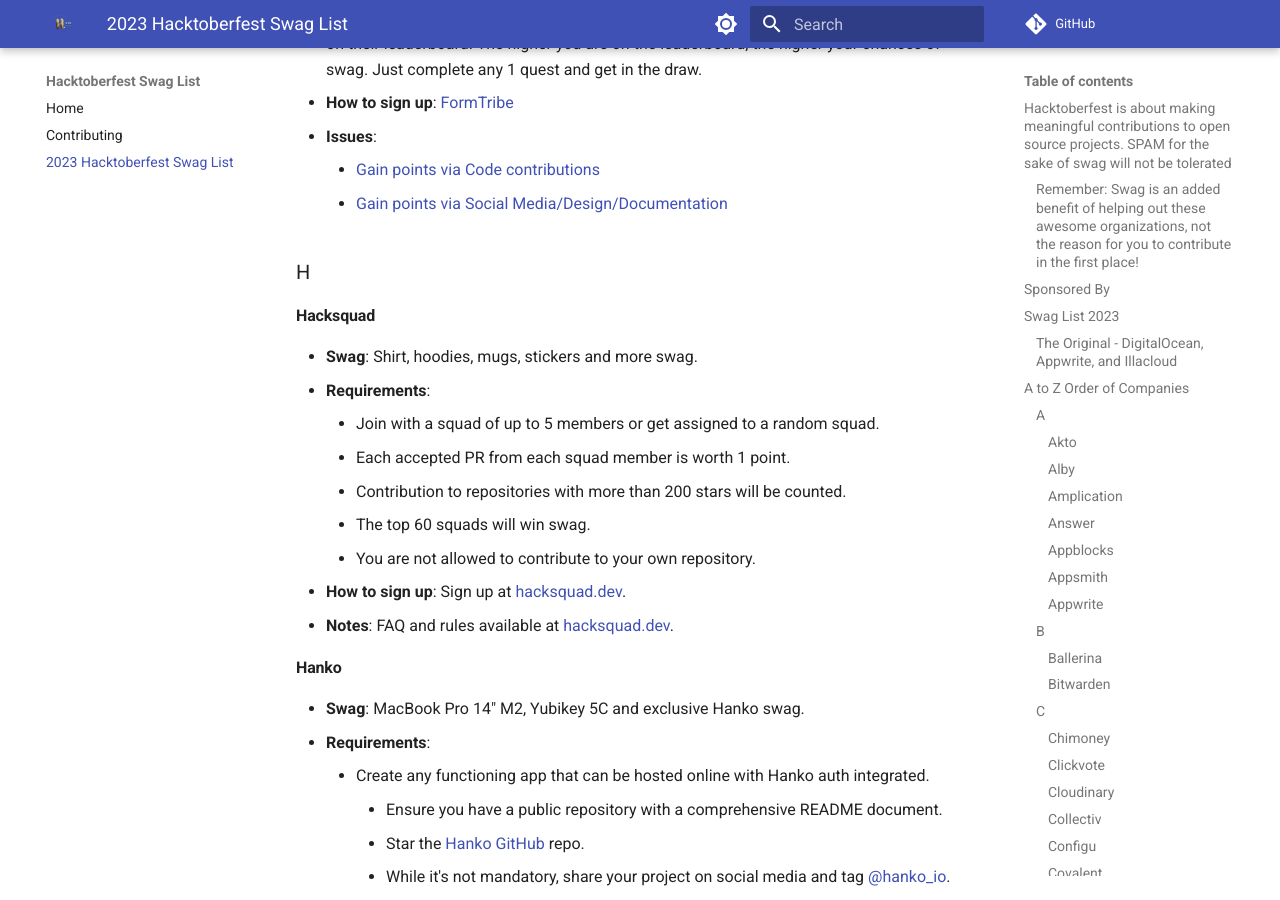
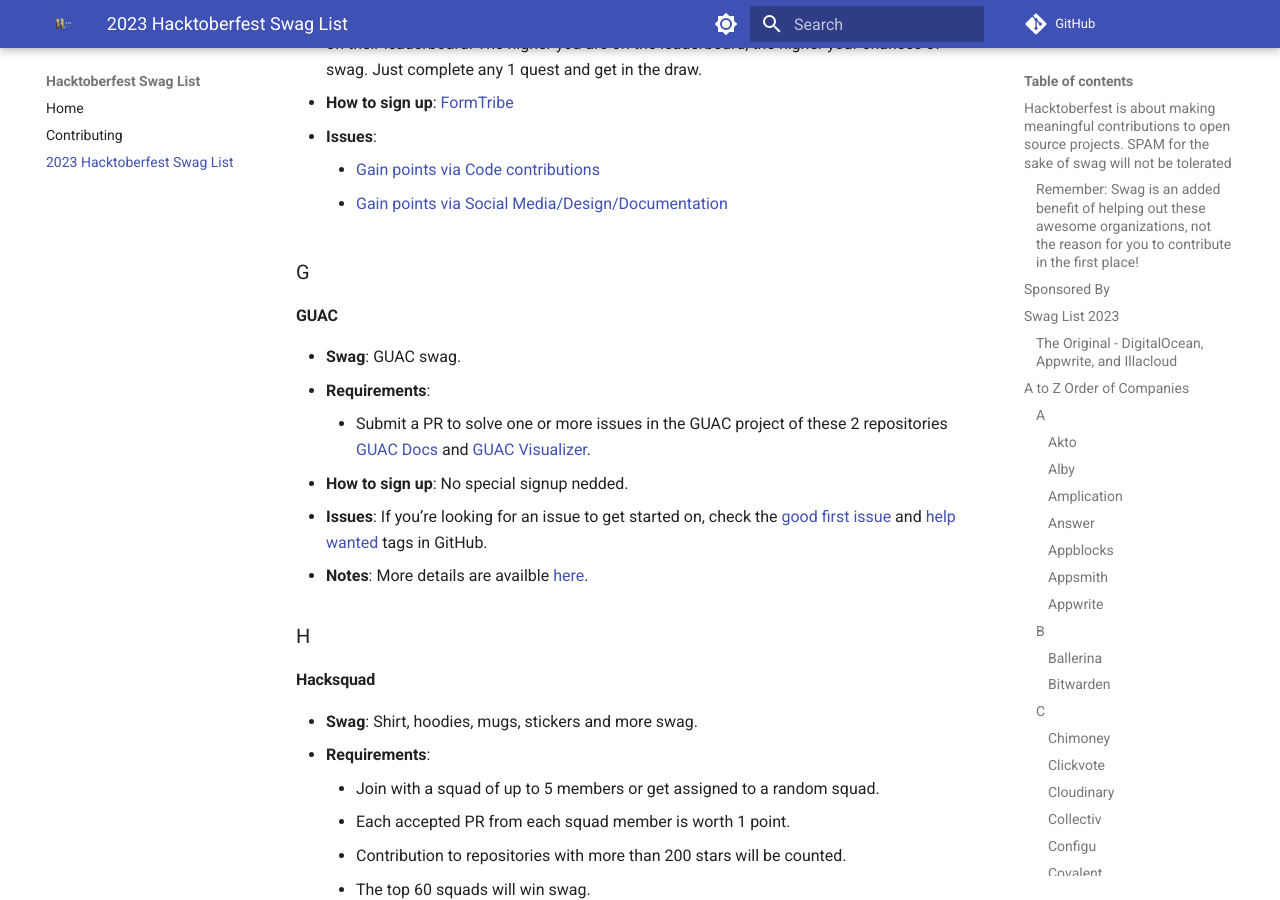
Before and after one commit to crweiner/hacktoberfest-swag-list, an MkDocs documentation site: the page built from docs/list.md, in a window 1280 px wide and 900 px high, scrolled down 8512 px. Built offline with MkDocs 1.6.1 and Material for MkDocs 9.7.7, drawn with Linux system fonts in a browser that asks for light colours; plug-ins that fetch from the network failed and are left out; comment, search, counter and statistics services are not loaded.

Commit message:
Add GUAC to the Hacktoberfest Swag List #881

```diff
--- a/docs/list.md
+++ b/docs/list.md
@@ -276,6 +276,15 @@
 - **Issues**:
     - [Gain points via Code contributions](https://github.com/formbricks/formbricks/issues)
     - [Gain points via Social Media/Design/Documentation](https://formbricks.notion.site/FormTribe-Side-Quests-4ab3b294cfa04e94b77dfddd66378ea2)
+### G
+
+#### **GUAC**
+- **Swag**: GUAC swag.
+- **Requirements**:
+    - Submit a PR to solve one or more issues in the GUAC project of these 2 repositories [GUAC Docs](https://github.com/guacsec/guac-docs) and [GUAC Visualizer](https://github.com/guacsec/guac-visualizer).
+- **How to sign up**: No special signup nedded.
+- **Issues**: If you’re looking for an issue to get started on, check the [good first issue](https://github.com/search?q=user%3Aguacsec+label%3A%22good+first+issue%22++&type=Issues&ref=advsearch&l=&l=&state=open) and [help wanted](https://github.com/search?q=user%3Aguacsec+label%3A%22help+wanted%22++&type=Issues&ref=advsearch&l=&l=&state=open) tags in GitHub.
+- **Notes**: More details are availble [here](https://guac.sh/blog/2024-09-25-hacktoberfest/).
 
 ### H
 
```
